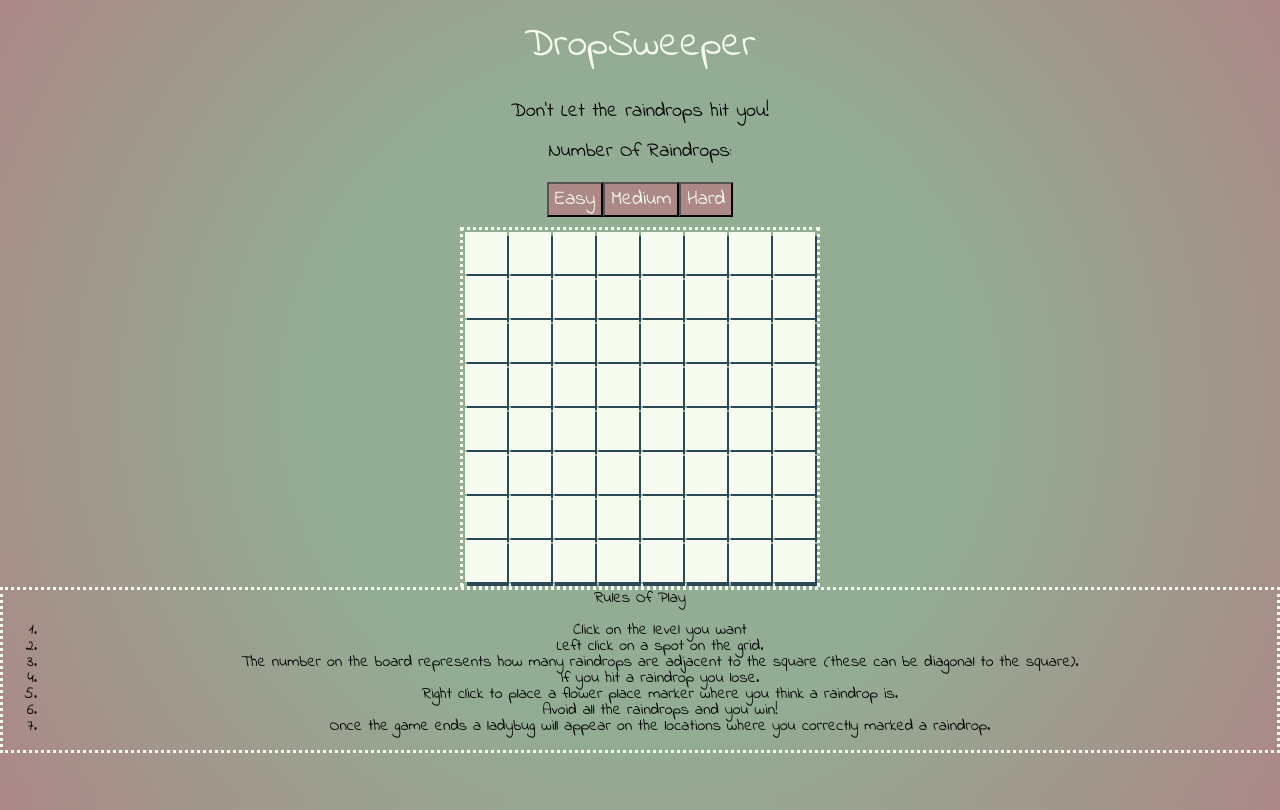
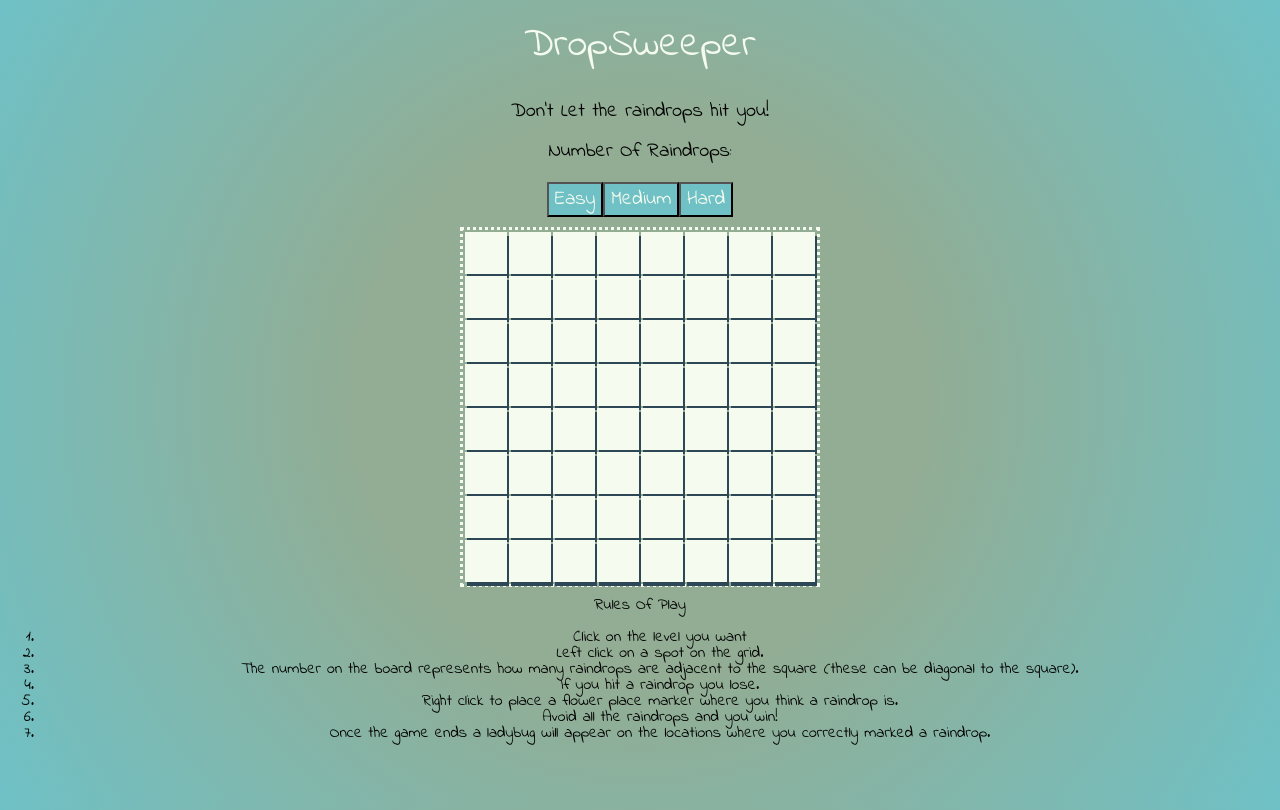
Before and after one commit to foxamanda2/minesweeper, a React (Create React App) app: page / in a window 1280 px wide. Built offline with nearby package versions, Linux system fonts and the light colour scheme; a web font is replaced by a local one.

Commit message:
Changed color scheme and adjusted CSS

```diff
--- a/src/index.scss
+++ b/src/index.scss
@@ -13,8 +13,8 @@ body {
   background: rgb(146, 173, 148);
   background: radial-gradient(
     circle,
-    rgba(146, 173, 148, 1) 43%,
-    rgba(172, 136, 135, 1) 100%
+    rgba(146, 173, 148, 1) 38%,
+    rgba(111, 193, 198, 1) 100%
   );
   font-family: 'Akaya Telivigala', cursive;
 
@@ -28,19 +28,12 @@ td {
   text-align: center;
   box-shadow: 2px 4px;
 }
-td:active {
+td:hover {
   background-color: #c7ccc2;
 }
 caption {
   background-color: #92ad94;
   color: #16262e;
-}
-.newGame {
-  background-color: #ac8887;
-  box-shadow: solid #16262e;
-  color: #f5fbef;
-  font-size: 20px;
-  margin-top: 10px;
 }
 header {
   font-size: 40px;
@@ -56,7 +49,7 @@ section {
   text-align: center;
 }
 section button {
-  background-color: #ac8887;
+  background-color: rgb(111, 193, 198);
   color: #f5fbef;
   font-size: 20px;
   margin-bottom: 10px;
@@ -67,7 +60,7 @@ footer {
   font-size: 40px;
 }
 aside {
-  border: dotted #f5fbef;
+  margin-top: 10px;
 }
 table {
   border: dotted #f5fbef;
```
